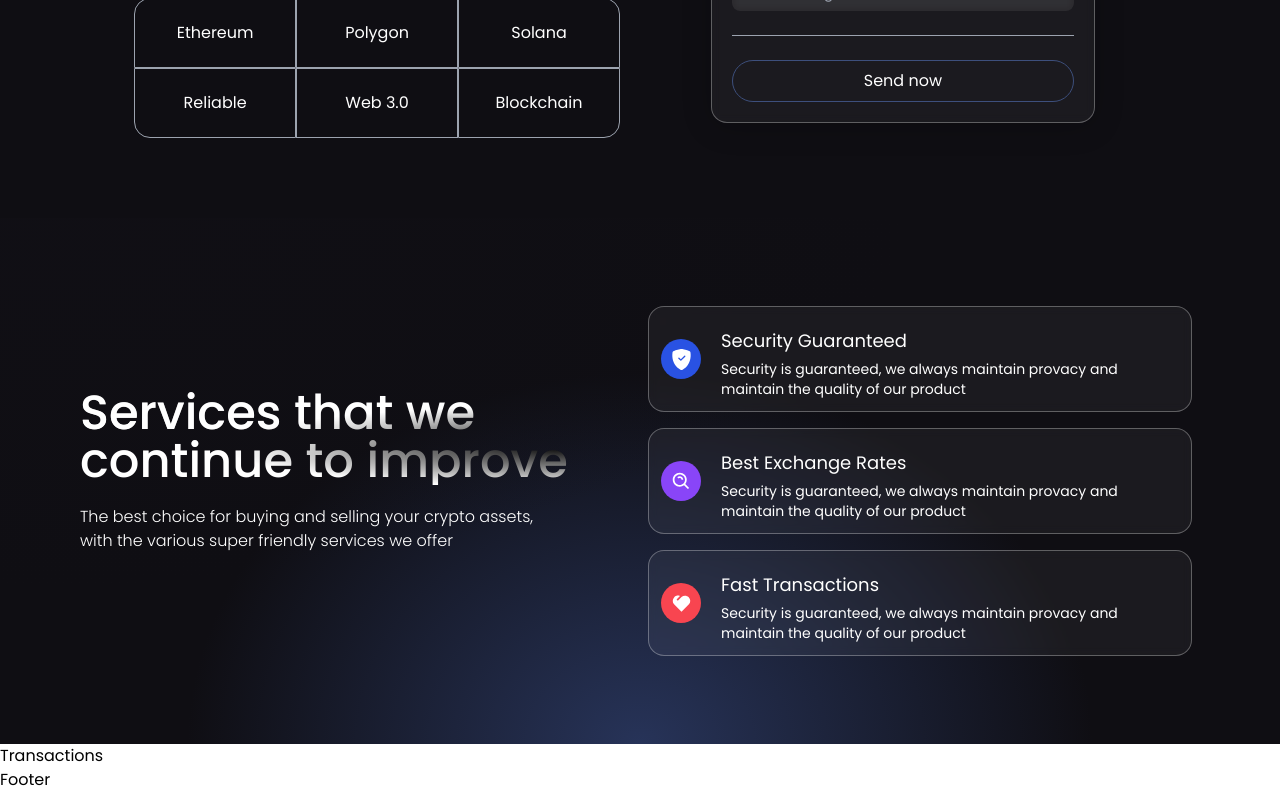
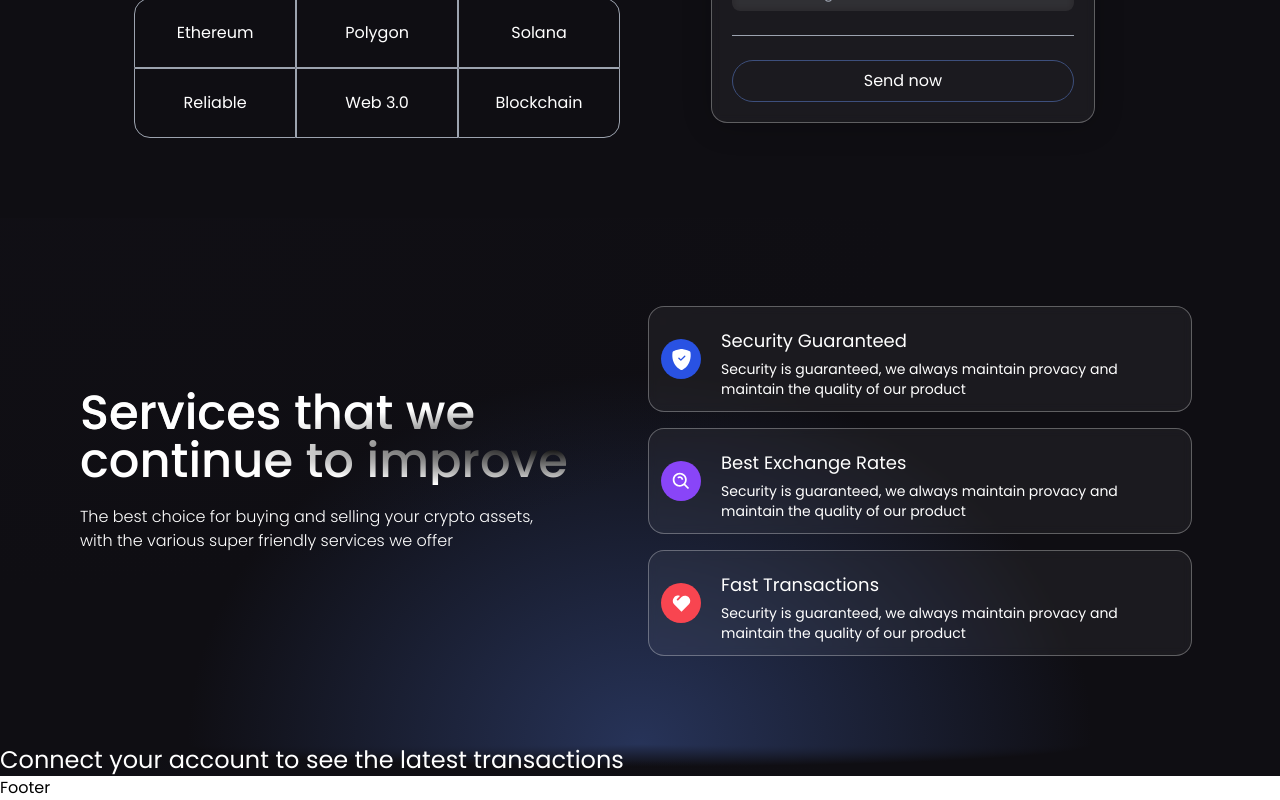
Before and after one commit to Maccbrainy/web3_project, a React (Vite) app in the folder client/: page / in a window 1280 px wide. Shown: the part 586-1386 px from the top of the page. Built offline with nearby package versions, Linux system fonts and the light colour scheme.

Commit message:
Transactions update when account is connected to metamask

```diff
--- a/client/src/components/Transactions.jsx
+++ b/client/src/components/Transactions.jsx
@@ -1,6 +1,13 @@
+import { useContext } from "react";
+import {TransactionContext}  from "../context/transactionContext";
+
 const Transactions = () => {
+    const {currentAccount} = useContext(TransactionContext);
     return (
-        <h1>Transactions</h1>
+        <div className="gradient-bg-transactions">
+           { currentAccount ? (<h1 className="text-white text-center font-normal text-2xl">Latest Transactions</h1>) : (<h1 className="text-white font-normal text-2xl">Connect your account to see the latest transactions</h1>)}
+
+        </div>
     )
 }
 export default Transactions;
```
